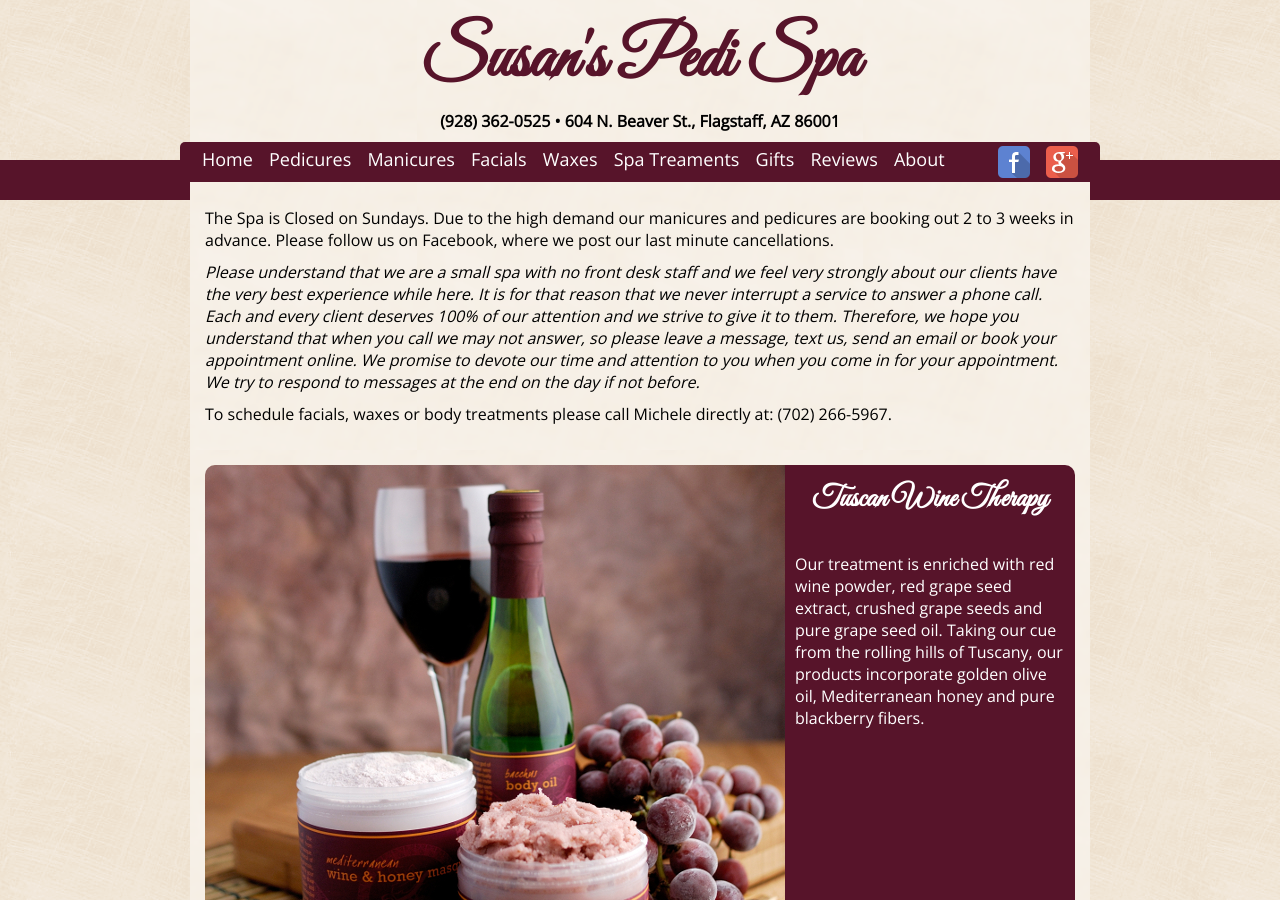
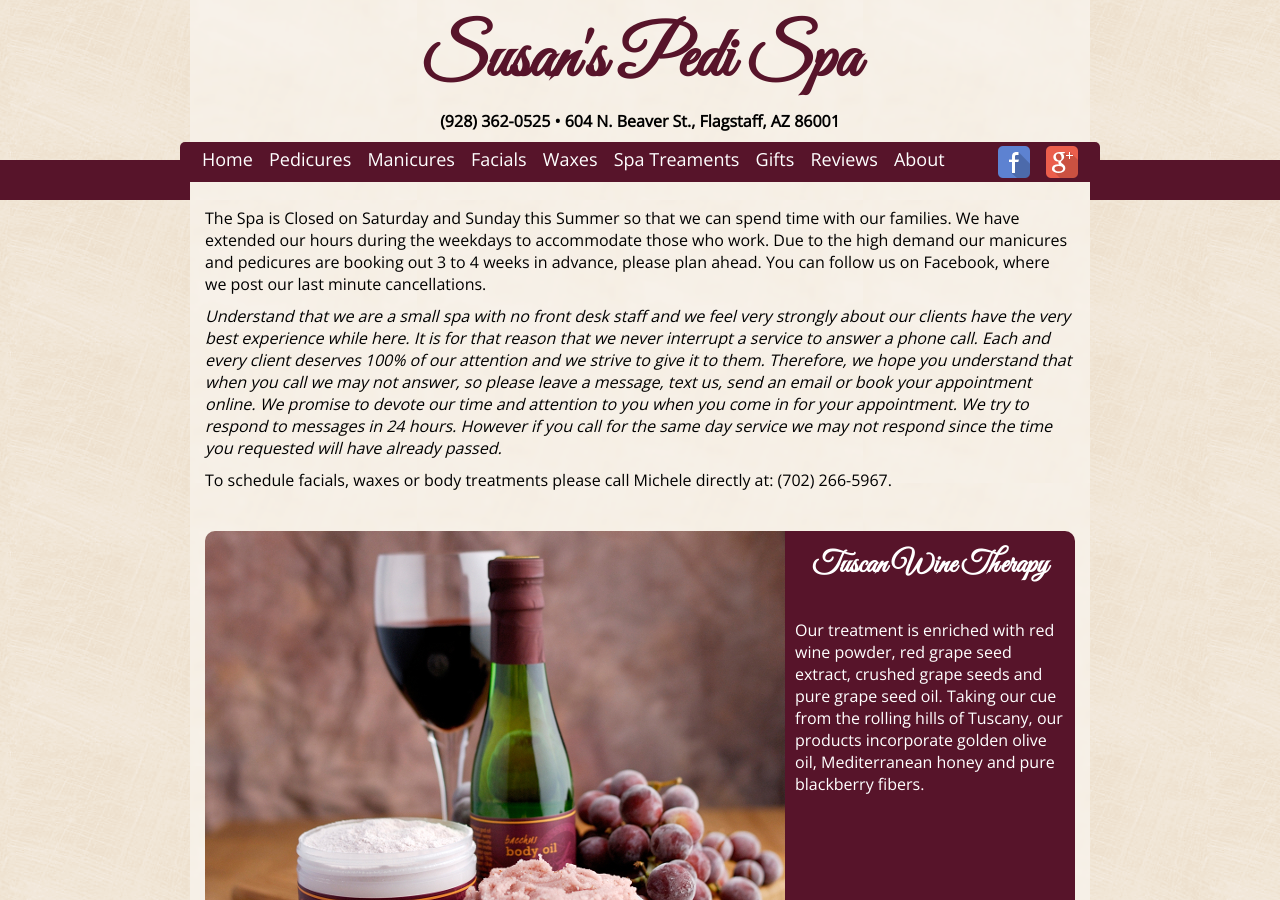
Before and after one commit to susanspedispa/susanspedispa.github.io, a Jekyll site: the page built from index.html, in a window 1280 px wide and 900 px high. Built offline with Jekyll 4.4.1, drawn with Linux system fonts in a browser that asks for light colours.

Commit message:
Update intro.html

```diff
--- a/_includes/intro.html
+++ b/_includes/intro.html
@@ -1,3 +1,3 @@
-<p>The Spa is Closed on Sundays. Due to the high demand our manicures and pedicures are booking out 2 to 3 weeks in advance. Please follow us on Facebook, where we post our last minute cancellations.<p></p></p>
-<p><i>Please understand that we are a small spa with no front desk staff and we feel very strongly about our clients have the very best experience while here. It is for that reason that we never interrupt a service to answer a phone call. Each and every client deserves 100% of our attention and we strive to give it to them. Therefore, we hope you understand that when you call we may not answer, so please leave a message, text us, send an email or book your appointment online. We promise to devote our time and attention to you when you come in for your appointment. We try to respond to messages at the end on the day if not before.</i></p>
+<p>The Spa is Closed on Saturday and Sunday this Summer so that we can spend time with our families. We have extended our hours during the weekdays to accommodate those who work. Due to the high demand our manicures and pedicures are booking out 3 to 4 weeks in advance, please plan ahead. You can follow us on Facebook, where we post our last minute cancellations.<p></p></p>
+<p><i>Understand that we are a small spa with no front desk staff and we feel very strongly about our clients have the very best experience while here. It is for that reason that we never interrupt a service to answer a phone call. Each and every client deserves 100% of our attention and we strive to give it to them. Therefore, we hope you understand that when you call we may not answer, so please leave a message, text us, send an email or book your appointment online. We promise to devote our time and attention to you when you come in for your appointment. We try to respond to messages in 24 hours. However if you call for the same day service we may not respond since the time you requested will have already passed.</i></p>
 <p>To schedule facials, waxes or body treatments please call Michele directly at: (702) 266-5967.</p>
```
